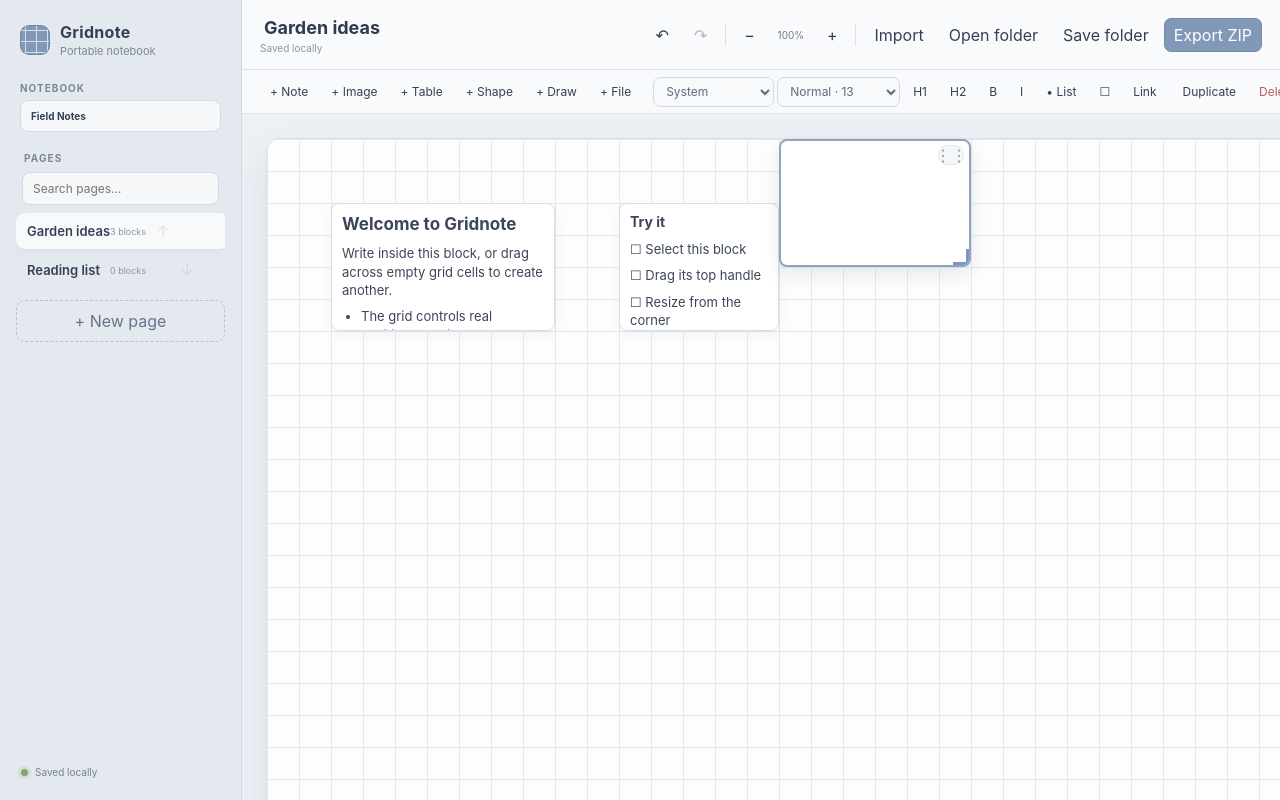
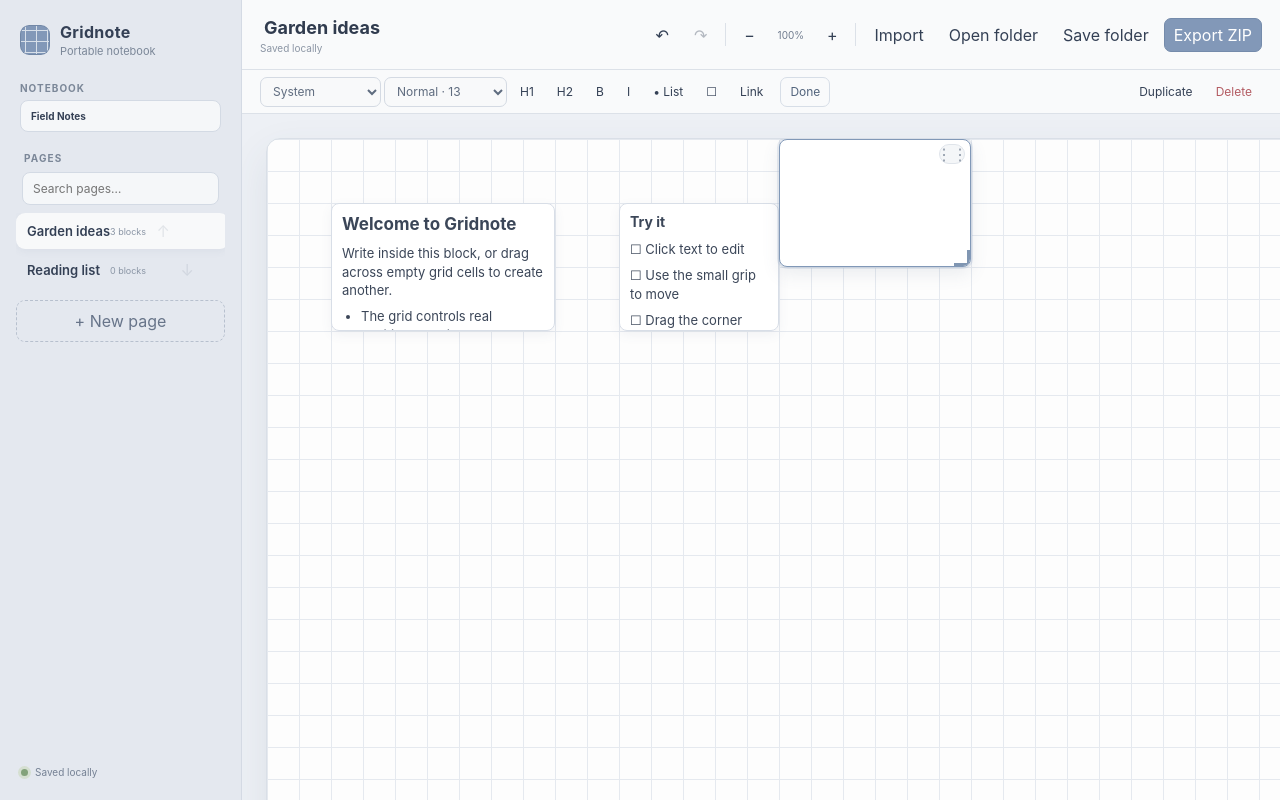
Before and after one commit to SoldierInLand/No.7-GridNote, a Next.js app: page / in a window 1280 px wide. Both pictures are taken after a click on the button "+ Note". Built offline with nearby package versions, Linux system fonts and the light colour scheme.

Commit message:
feat: focus toolbar on the current task

```diff
--- a/app/GridnoteEditor.tsx
+++ b/app/GridnoteEditor.tsx
@@ -292,6 +292,8 @@
     if (event.button !== 0 || event.target !== canvasRef.current) return;
     const cell = pointToCell(event.clientX, event.clientY);
     setSelectedId(null);
+    setActiveEditorId(null);
+    setTextFormat(emptyTextFormat);
     setSelection(null);
     setInteraction({
       kind: "create",
@@ -1338,9 +1340,18 @@
           </div>
         </header>
 
-        <div className="formatbar" aria-label="Text formatting">
-          <button onClick={insertTextBlock}>+ Note</button>
-          <button onClick={() => imageInputRef.current?.click()}>+ Image</button>
+        <div
+          className="formatbar"
+          aria-label={activeEditorId ? "Text formatting" : "Add content"}
+        >
+          {!activeEditorId ? (
+            <>
+              <button className="primary-add" onClick={insertTextBlock}>
+                + Note
+              </button>
+              <button onClick={() => imageInputRef.current?.click()}>
+                Image
+              </button>
               <input
                 ref={imageInputRef}
                 type="file"
@@ -1352,11 +1363,11 @@
                   event.currentTarget.value = "";
                 }}
               />
-          <button onClick={insertTable}>+ Table</button>
-          <button onClick={insertShape}>+ Shape</button>
-          <button onClick={insertDrawing}>+ Draw</button>
+              <button onClick={insertTable}>Table</button>
+              <button onClick={insertShape}>Shape</button>
+              <button onClick={insertDrawing}>Draw</button>
               <button onClick={() => attachmentInputRef.current?.click()}>
-            + File
+                File
               </button>
               <input
                 ref={attachmentInputRef}
@@ -1368,7 +1379,9 @@
                   event.currentTarget.value = "";
                 }}
               />
-          <span className="toolbar-divider" />
+            </>
+          ) : (
+            <>
           <label className="format-select">
             <span className="sr-only">Font</span>
             <select
@@ -1451,6 +1464,18 @@
           >
             Link
           </button>
+              <button
+                className="done-editing"
+                onPointerDown={(event) => event.preventDefault()}
+                onClick={() => {
+                  (document.activeElement as HTMLElement | null)?.blur();
+                  setActiveEditorId(null);
+                }}
+              >
+                Done
+              </button>
+            </>
+          )}
           <span className="toolbar-spacer" />
           <button disabled={!selectedBlock} onClick={duplicateSelected}>
             Duplicate
--- a/app/globals.css
+++ b/app/globals.css
@@ -386,6 +386,19 @@
   box-shadow: inset 0 0 0 1px #c4cfdd;
 }
 
+.formatbar .primary-add {
+  color: #40536e;
+  background: #e5ebf2;
+  border-color: #cdd7e3;
+  font-weight: 700;
+}
+
+.formatbar .done-editing {
+  margin-left: 4px;
+  color: #52647c;
+  border-color: #d7dee7;
+}
+
 .format-select select {
   min-height: 30px;
   padding: 4px 24px 4px 8px;
@@ -488,8 +501,10 @@
 }
 
 .note-block.selected {
-  border: 2px solid #8fa4c2;
-  box-shadow: 0 7px 18px #53657c24;
+  border: 1px solid #8198b7;
+  box-shadow:
+    0 7px 18px #53657c1c,
+    0 0 0 2px #aebdd044;
 }
 
 .note-block.block-shape,
--- a/lib/notebook-model.ts
+++ b/lib/notebook-model.ts
@@ -32,7 +32,7 @@
           row: 2,
           columnSpan: 5,
           rowSpan: 4,
-          html: "<h3>Try it</h3><p>☐ Select this block</p><p>☐ Drag its top handle</p><p>☐ Resize from the corner</p>",
+          html: "<h3>Try it</h3><p>☐ Click text to edit</p><p>☐ Use the small grip to move</p><p>☐ Drag the corner edge to resize</p>",
         },
       ],
     },
```
Lines whose indentation alone changed are shown as unchanged.
